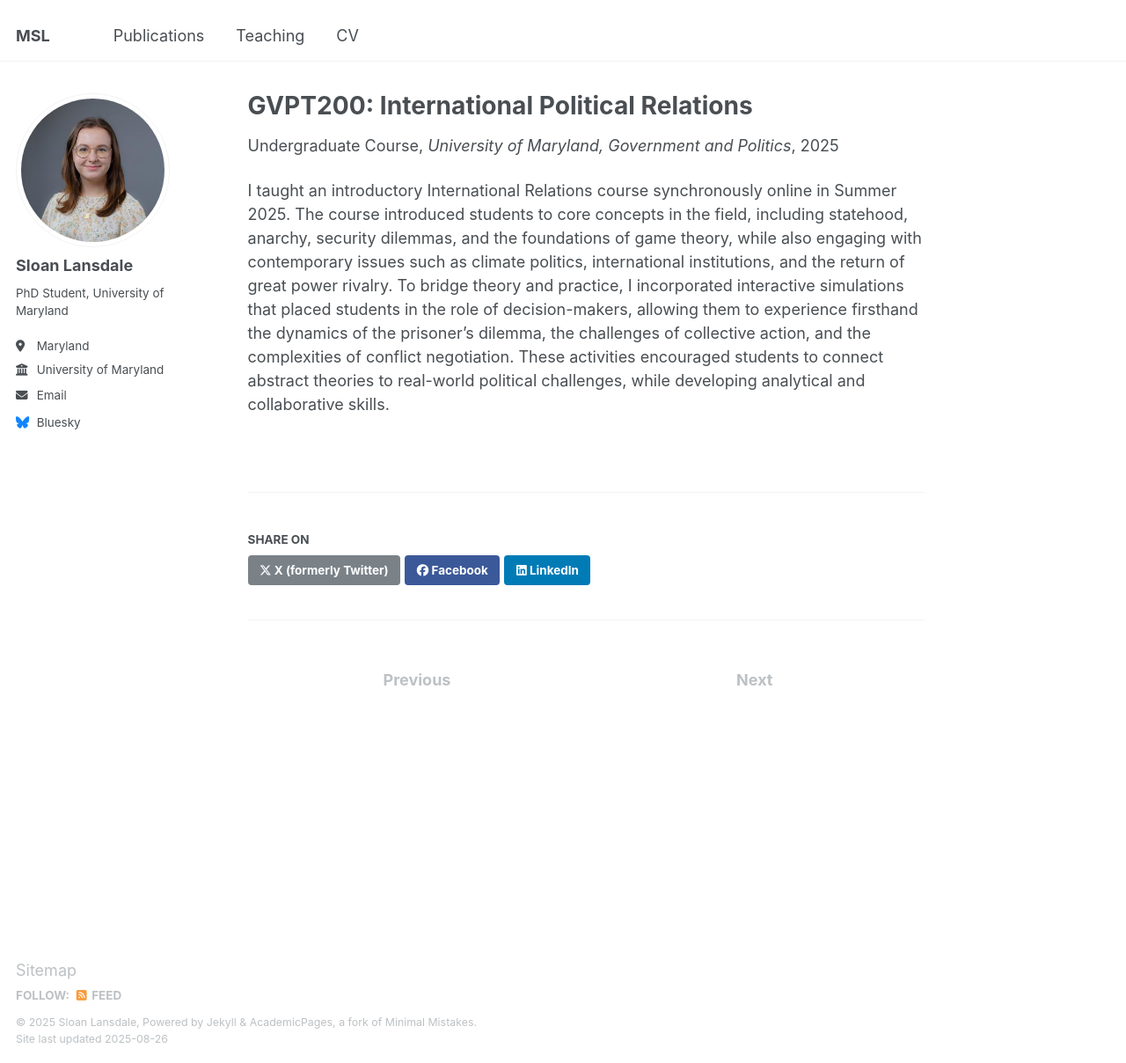
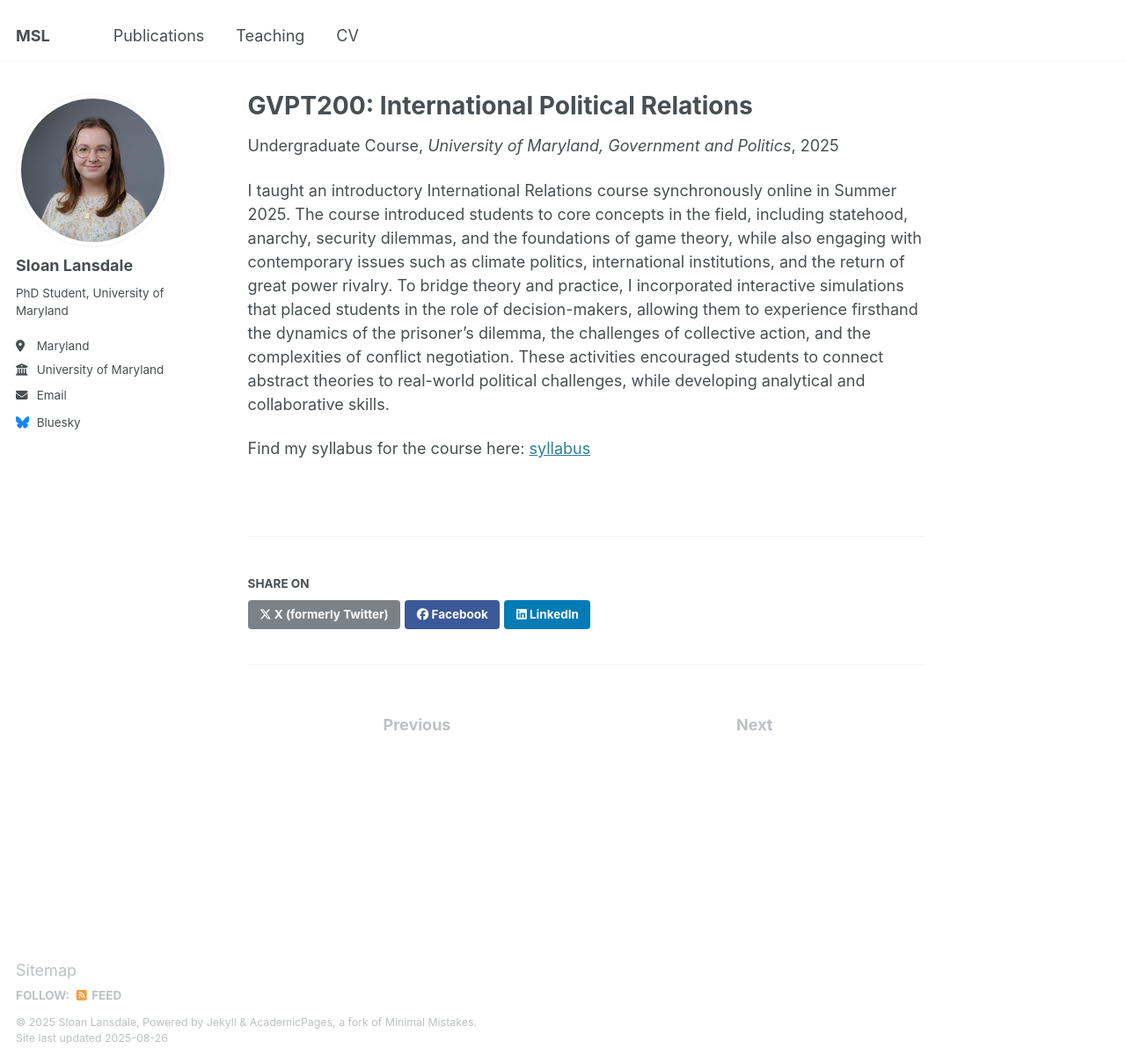
Before and after one commit to slansdale/slansdale.github.io, a Jekyll site: the page built from _teaching/GVPT200.md, in a window 1280 px wide and 1208 px high. Shown: the whole window at 88% size. Built offline with Jekyll 4.4.1, drawn with Linux system fonts in a browser that asks for light colours.

Commit message:
Update GVPT200.md

```diff
--- a/_teaching/GVPT200.md
+++ b/_teaching/GVPT200.md
@@ -10,3 +10,5 @@ I taught an introductory International Relations course synchronously online in
 The course introduced students to core concepts in the field, including statehood, anarchy, security dilemmas, and the foundations of game theory, while also engaging with contemporary issues such as climate politics, international institutions, and the return of great power rivalry.
 To bridge theory and practice, I incorporated interactive simulations that placed students in the role of decision-makers, allowing them to experience firsthand the dynamics of the prisoner’s dilemma, the challenges of collective action, and the complexities of conflict negotiation.
 These activities encouraged students to connect abstract theories to real-world political challenges, while developing analytical and collaborative skills.
+
+Find my syllabus for the course here: <a href="_International Political Relations Syllabus (5).pdf">syllabus</a>
```
